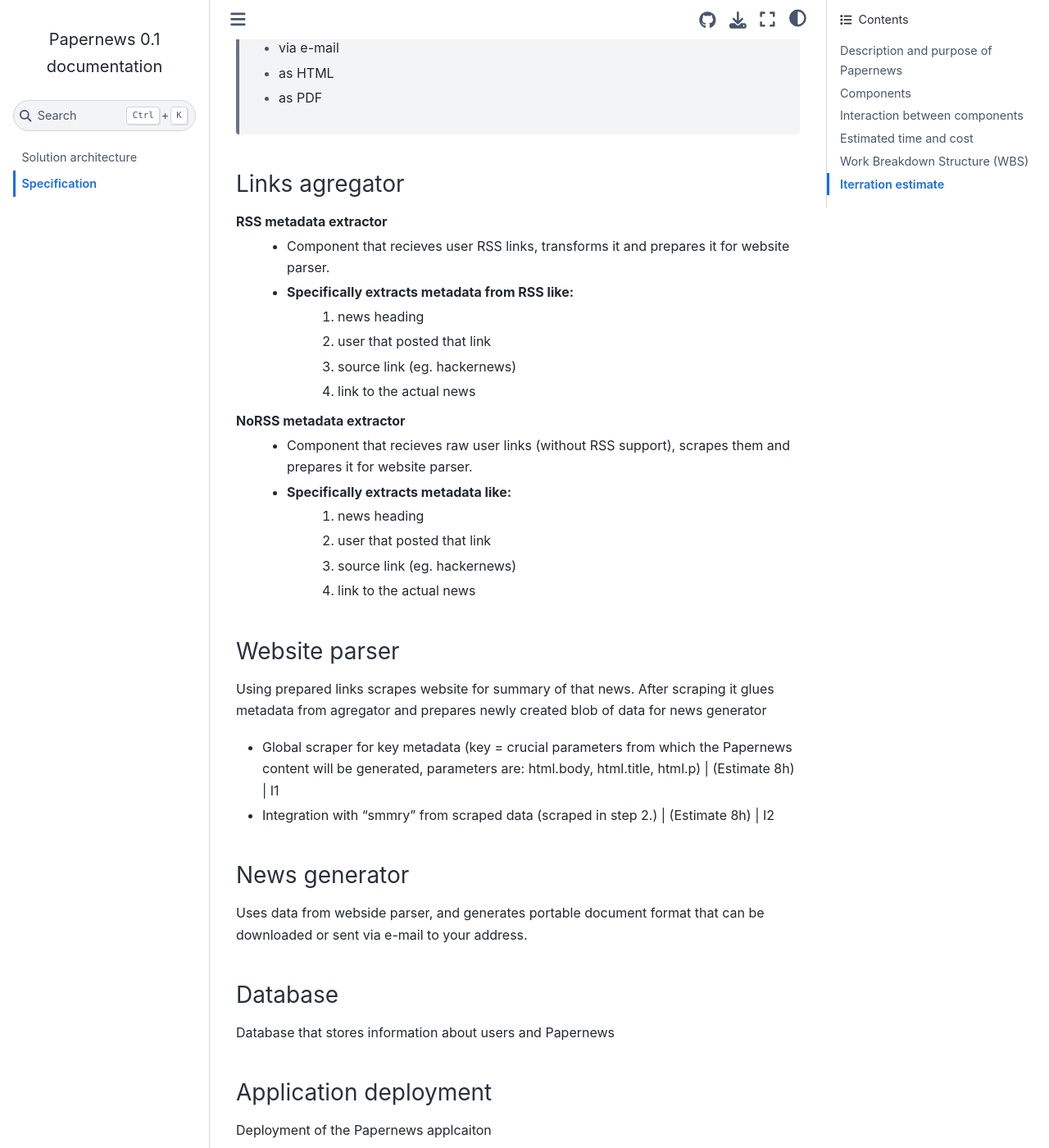
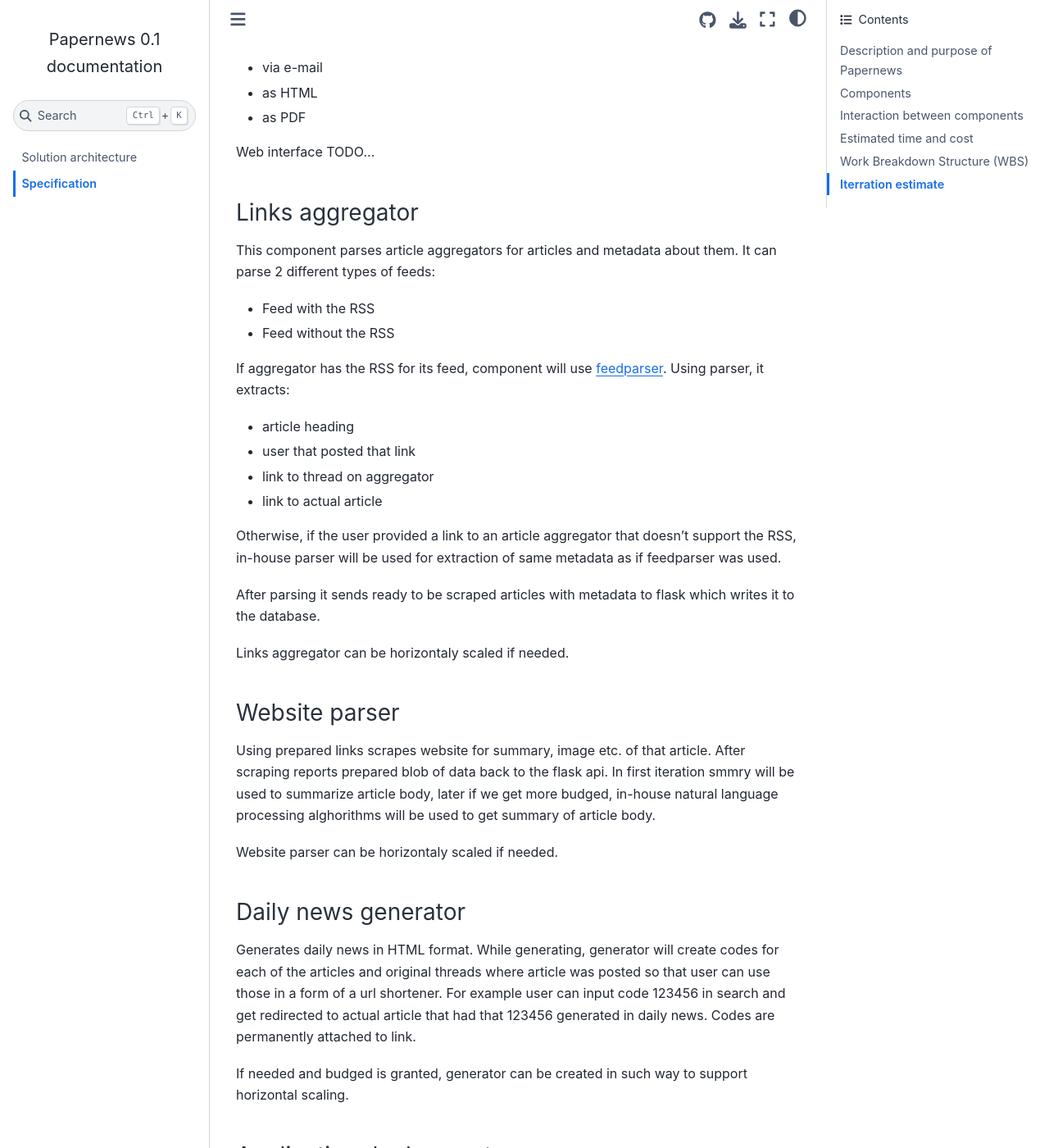
Before and after one commit to triglex/papernews, a Sphinx documentation site: the page built from docs/spec.rst, in a window 1280 px wide and 1400 px high, scrolled down 1682 px. Shown: the whole window at 82% size. Built offline with Sphinx 7.4.7 and the Sphinx Book theme 1.1.4, drawn with Linux system fonts in a browser that asks for light colours; some of the changed text lies outside the part shown.

Commit message:
update docs

```diff
--- a/docs/spec.rst
+++ b/docs/spec.rst
@@ -22,15 +22,20 @@
 
 Papernews has the following components:
 
+#. Database
 #. Web interface
-#. Links agregator
+#. Links aggregator
 #. Website parser
-#. News generator
-#. Parsed news API
-#. NLP summary and topic generator
-#. Parsers and scrapers for news without RSS
-#. User created list of news for category
-#. Multiple Papernews templates
+#. Daily news generator
+
+
+Database
+^^^^^^^^
+We are using PostgreSQL as database.
+
+Database diagram:
+`...`
+
 
 Web interface
 ^^^^^^^^^^^^^
@@ -40,65 +45,85 @@
 he will be able to access the news page. On the news page, user can filter
 different sources of article aggregators (news providers). There are multiple
 options to filter by:
-    * default article aggregators (hackernews, reddit)
-    * custom user provided article aggregators
-    * category (multiple premade article aggregators) for eg. sports, politics
-    * specific daily news genereted for the chosen hour
+
+* default article aggregators (hackernews, reddit)
+* custom user provided article aggregators
+* category (multiple premade article aggregators) for eg. sports, politics
+* specific daily news genereted for the chosen hour
+
 
 User can also search articles by:
-    * article id
-    * web interface will create short article ID that will ease access to the
-      news if user printed his daily news on paper.
-    * for example below the heading of one news there will be an ID like
-      "123abcd" and user will be able to search that news by ID or access
-      https://papernews.com/short/123abcd to view that specific news article.
-    * article date created
-    * article keywords
-    * article category
+
+* article id
+* web interface will create short article ID that will ease access to the
+    news if user printed his daily news on paper.
+
+* for example below the heading of one news there will be an ID like
+    "123abcd" and user will be able to search that news by ID or access
+    https://papernews.com/short/123abcd to view that specific news article.
+
+* article date created
+* article keywords
+* article category
 
 User can choose between different templates (looks) for generating daily news.
 User can get his generated daily news:
-    * via e-mail
-    * as HTML
-    * as PDF
+
+* via e-mail
+* as HTML
+* as PDF
+
+Web interface TODO...
 
 
-Links agregator
-^^^^^^^^^^^^^^^
-RSS metadata extractor
-    * Component that recieves user RSS links, transforms it and prepares it for website parser.
-    * Specifically extracts metadata from RSS like:
-        #. news heading
-        #. user that posted that link
-        #. source link (eg. hackernews)
-        #. link to the actual news
+Links aggregator
+^^^^^^^^^^^^^^^^
+This component parses article aggregators for articles and metadata about them.
+It can parse 2 different types of feeds:
 
-NoRSS metadata extractor
-    * Component that recieves raw user links (without RSS support), scrapes them and prepares it for website parser.
-    * Specifically extracts metadata like:
-        #. news heading
-        #. user that posted that link
-        #. source link (eg. hackernews)
-        #. link to the actual news
+* Feed with the RSS
+* Feed without the RSS
+
+If aggregator has the RSS for its feed, component will use `feedparser
+<https://feedparser.readthedocs.io>`_. Using parser, it extracts:
+
+* article heading
+* user that posted that link
+* link to thread on aggregator
+* link to actual article
+
+Otherwise, if the user provided a link to an article aggregator that doesn't
+support the RSS, in-house parser will be used for extraction of same metadata
+as if feedparser was used.
+
+After parsing it sends ready to be scraped articles with metadata to flask
+which writes it to the database.
+
+Links aggregator can be horizontaly scaled if needed.
 
 
 Website parser
 ^^^^^^^^^^^^^^
-Using prepared links scrapes website for summary of that news.
-After scraping it glues metadata from agregator and prepares newly created blob of data for news generator
+Using prepared links scrapes website for summary, image etc. of that article.
+After scraping reports prepared blob of data back to the flask api.
+In first iteration smmry will be used to summarize article body, later if
+we get more budged, in-house natural language processing alghorithms will be
+used to get summary of article body.
 
-* Global scraper for key metadata (key = crucial parameters from which the Papernews content will be generated, parameters are: html.body, html.title, html.p) | (Estimate 8h) | I1
-* Integration with "smmry" from scraped data (scraped in step 2.) | (Estimate 8h) | I2
+Website parser can be horizontaly scaled if needed.
 
 
-News generator
-^^^^^^^^^^^^^^
-Uses data from webside parser, and generates portable document format that can be downloaded or sent via e-mail to your address.
+Daily news generator
+^^^^^^^^^^^^^^^^^^^^
+Generates daily news in HTML format.
+While generating, generator will create codes for each of the articles and
+original threads where article was posted so that user can use those in a form
+of a url shortener. For example user can input code 123456 in search and get
+redirected to actual article that had that 123456 generated in daily news.
+Codes are permanently attached to link.
 
-
-Database
-^^^^^^^^
-Database that stores information about users and Papernews
+If needed and budged is granted, generator can be created in such way to support
+horizontal scaling.
 
 Application deployment
 ^^^^^^^^^^^^^^^^^^^^^^
```
Also changed, not shown: docs/html/_sources/spec.rst.txt (+59 -34 lines), docs/html/index.html (+69 -74 lines), docs/html/spec.html (+69 -74 lines), docs/html/searchindex.js, 3 other files.
